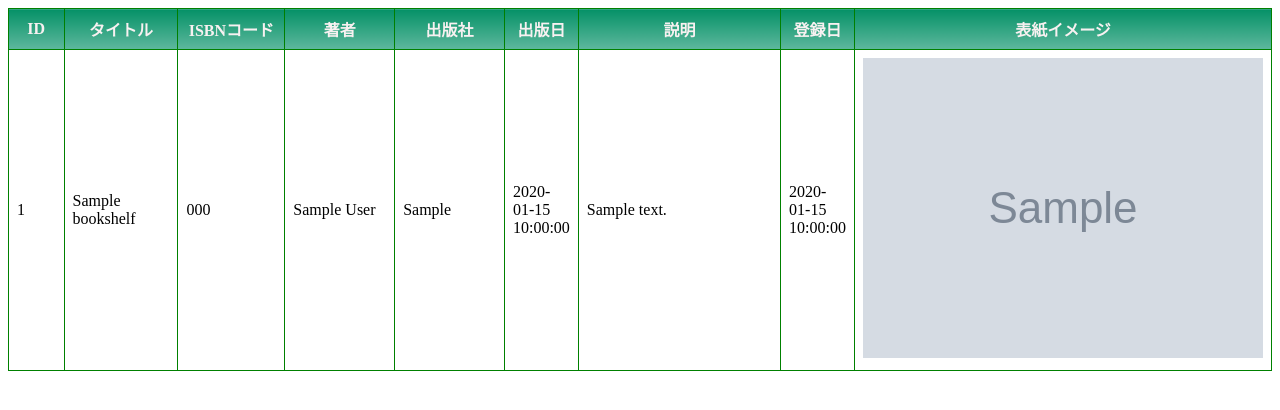
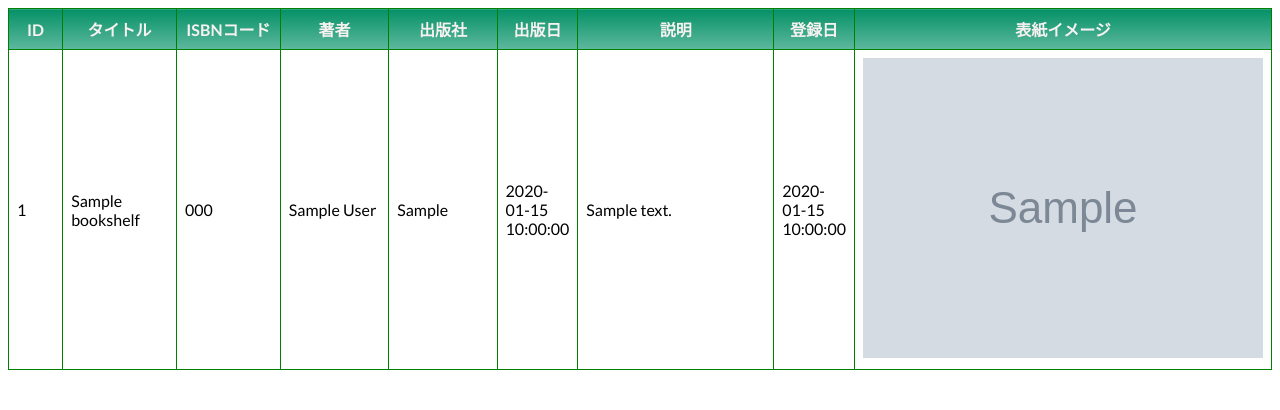
Before and after one commit to Nagatsuki46/meiho-bookshelf, a PHP site: page / in a window 1280 px wide. Shown: the top 410 px of the page. Run offline with PHP 8.4, Linux system fonts and the light colour scheme; tables that the repository leaves empty or names only in its code hold one stand-in row (values such as "Sample post"); grey boxes marked "Sample" are stand-in pictures; some libraries are stand-ins or nearby versions.

Commit message:
フォントや横罫線消し追加

```diff
--- a/index.php
+++ b/index.php
@@ -14,8 +14,11 @@
 $rows = $sth->fetchAll(PDO::FETCH_ASSOC);
 ?>
 <!DOCTYPE html>
+<head>
+<link href="https://fonts.googleapis.com/css2?family=Lato:wght@400;700&family=Noto+Sans+JP:wght@400;700&display=swap" rel="stylesheet">
 <title>図書の一覧</title>
 <link rel="stylesheet" href="list.css">
+</head>
 <?php if (!$rows): ?>
 <div>アイテムが見つかりませんでした</div>
 <?php else: ?>
--- a/list.css
+++ b/list.css
@@ -1,6 +1,9 @@
 Table {
     border-collapse: collapse;
     border: solid 1px green;
+    border-left-color: transparent;
+    border-right-color: transparent;
+    font-family: 'Lato', 'Noto Sans JP', 'ヒラギノ角ゴ ProN', 'Hiragino Kaku Gothic ProN', 'メイリオ', Meiryo, 'ＭＳ Ｐゴシック', 'MS PGothic', sans-serif;
 }
 thead tr th{
     /* border-bottom:double 3px green;
```
